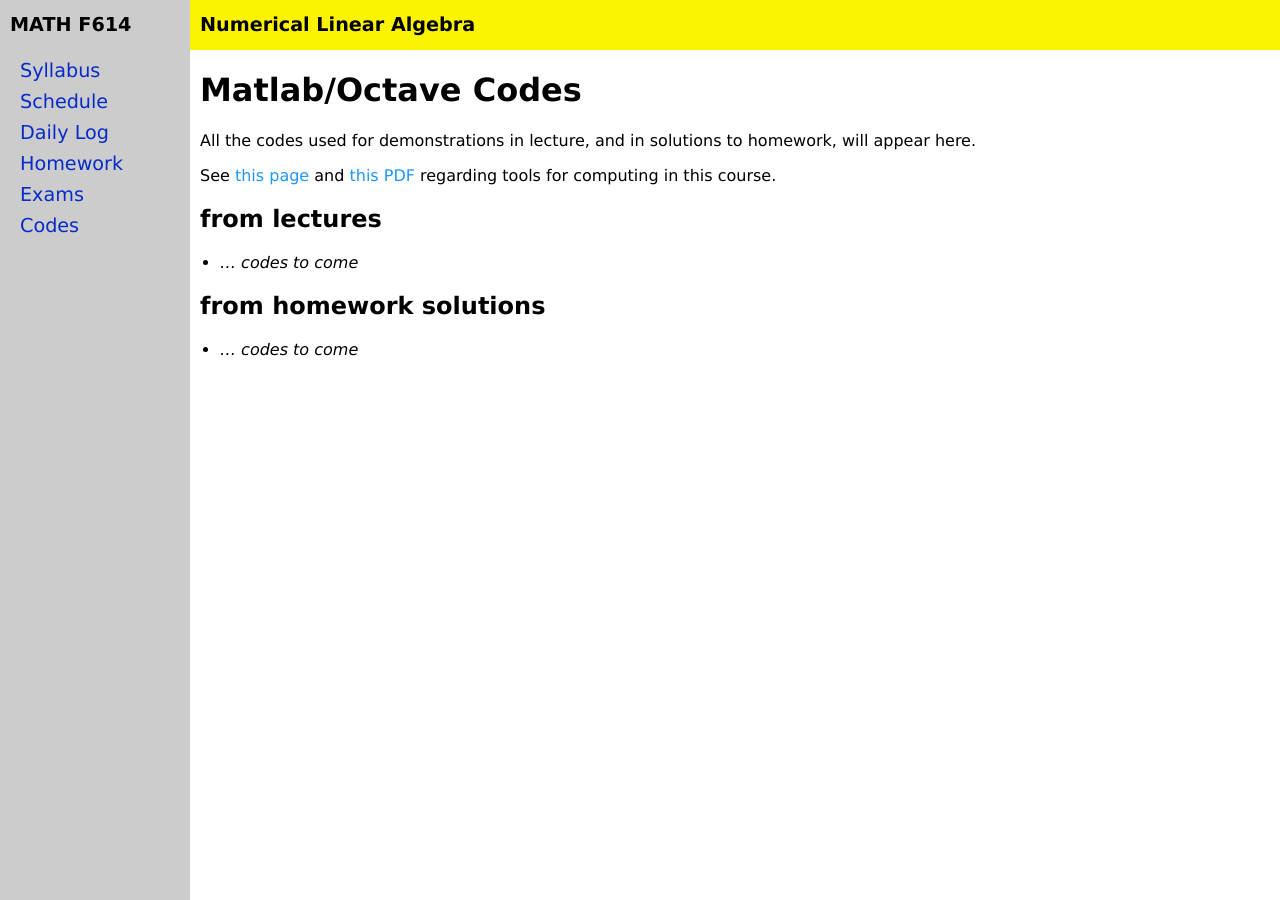
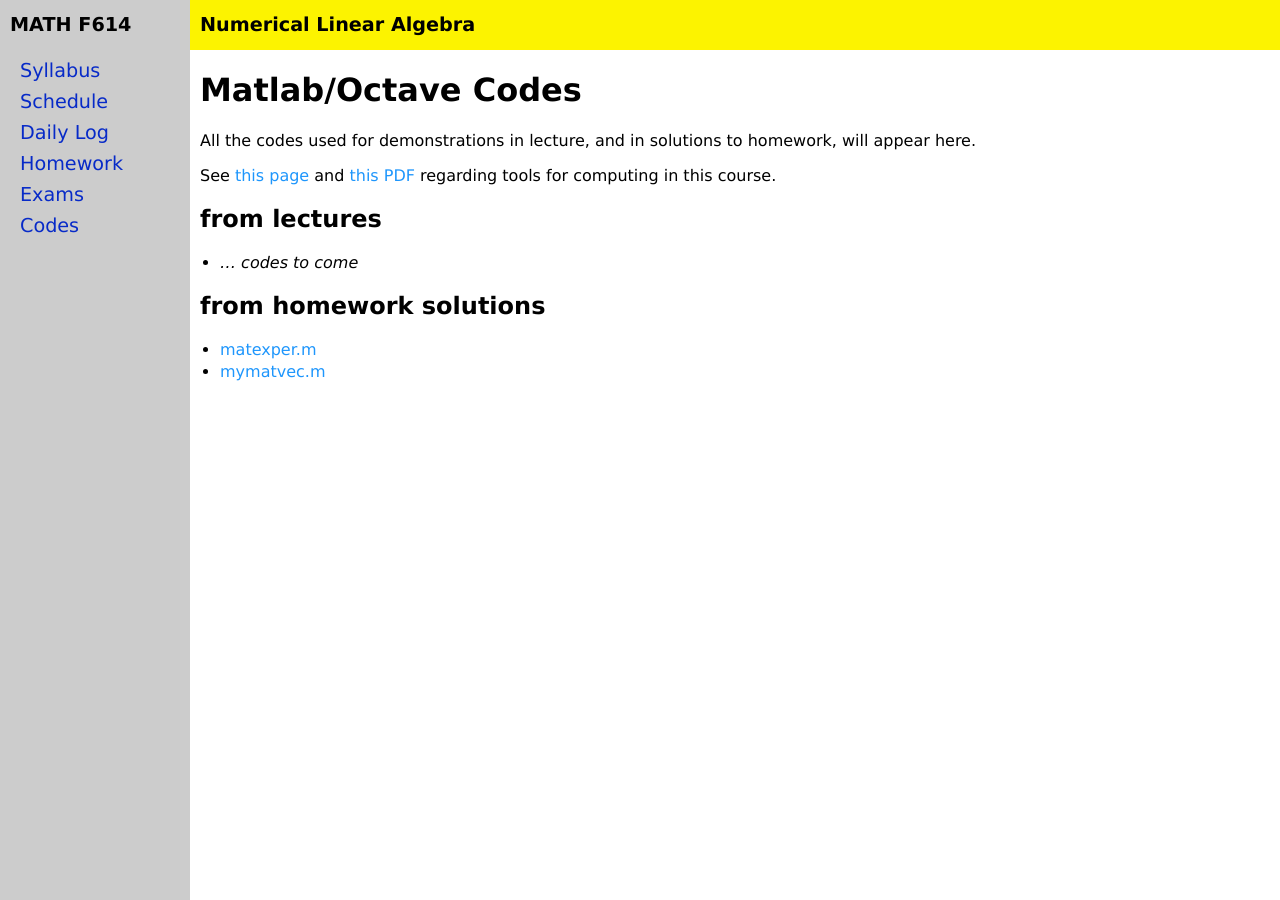
Before and after one commit to bueler/nla, a Jekyll site: the page built from codes.md, in a window 1280 px wide. Built offline with Jekyll 4.4.1, drawn with Linux system fonts in a browser that asks for light colours.

Commit message:
post codes from A1 solutions

```diff
--- a/codes.md
+++ b/codes.md
@@ -15,4 +15,5 @@ See [this page](computing) and [this PDF](https://bueler.github.io/compareMOP.pd
 
 ## from homework solutions
 
-  * _... codes to come_
+  * [matexper.m](assets/codes/F25/matexper.m)
+  * [mymatvec.m](assets/codes/F25/mymatvec.m)
```
Also changed, not shown: 2 other files.
